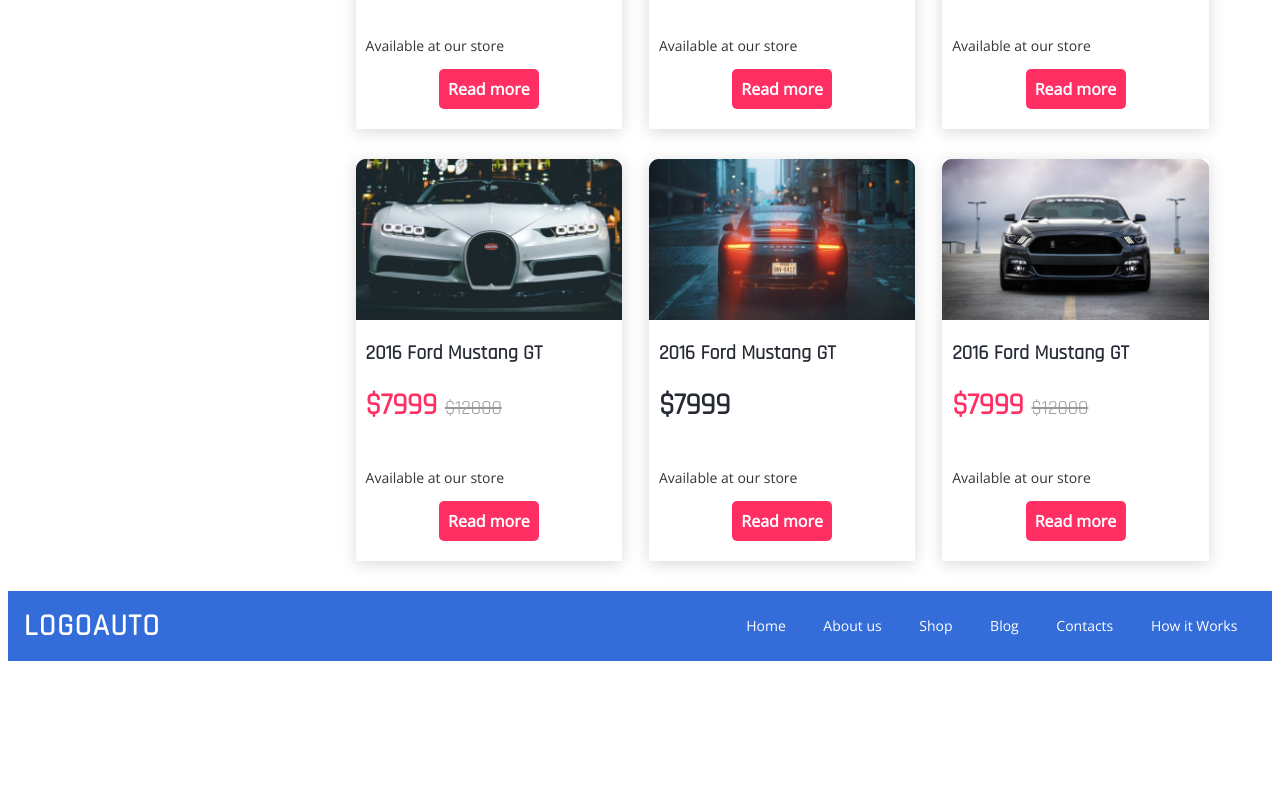
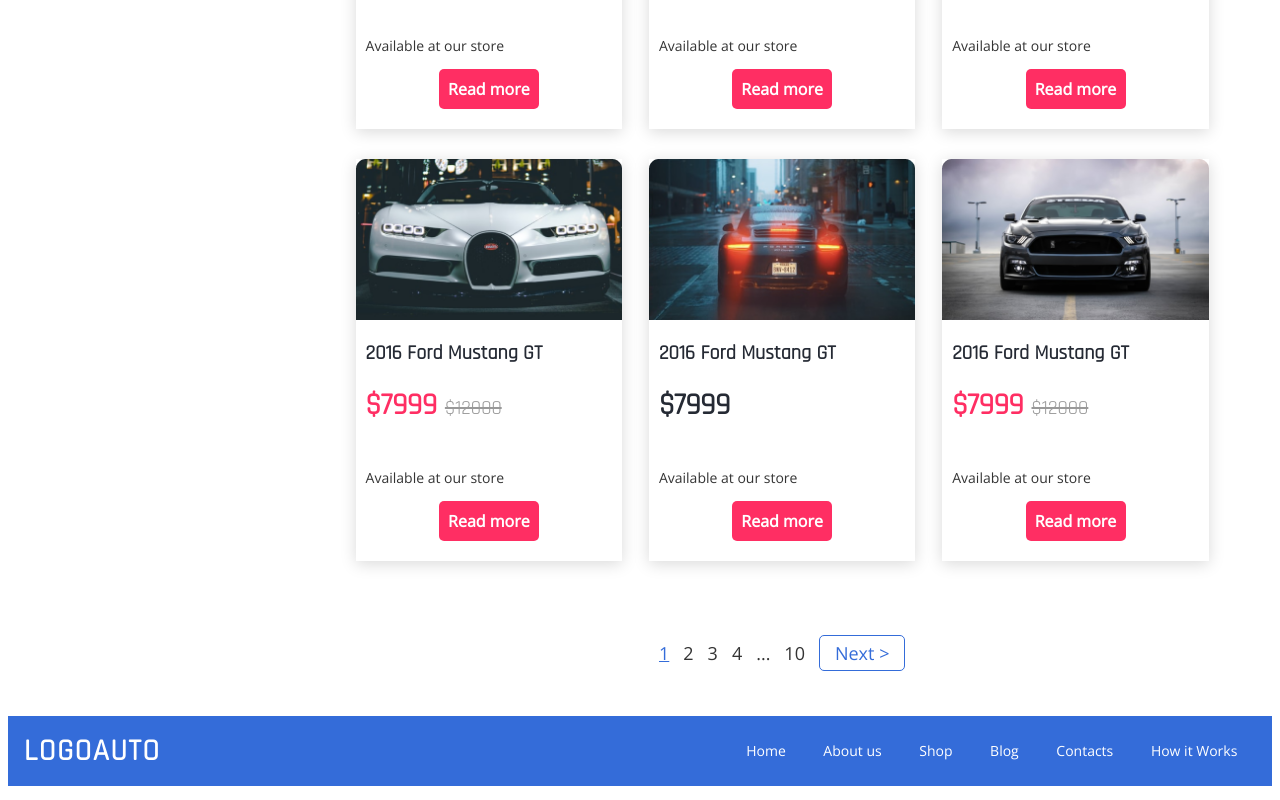
Before and after one commit to Larin13/LOGAUTO, a plain HTML site: page shop.html in a window 1280 px wide. Shown: the part 941-1741 px from the top of the page. Before the commit the page ends 1616 px from the top, so only its background shows below. Drawn offline with nearby package versions, Linux system fonts and the light colour scheme.

Commit message:
add page nubmer

```diff
--- a/css/shop.css
+++ b/css/shop.css
@@ -34,6 +34,10 @@
    line-height: 19px;
    color: #252A34;
    text-decoration: none;
+}
+
+.nav_link_active{
+   border-bottom: 2px solid #252A34;
 }
 
 .nav_link:hover{
@@ -275,6 +279,51 @@
    border: 1px solid black;
 }
 
+.page_number{
+   text-align: center;
+   padding-bottom: 50px;
+   padding-top: 50px;
+}
+
+.page_number_link{
+   font-family: Open Sans;
+   font-style: normal;
+   font-weight: normal;
+   font-size: 18px;
+   line-height: 25px;
+   color: #343434;
+   text-decoration: none;
+   margin-right: 10px;
+}
+
+.page_number_link_active{
+   color: #346CD9;
+   text-decoration: underline;
+}
+
+.page_number_link:hover{
+   color: #346CD9;
+}
+
+.page_number_btn{
+   border: 1px solid #346CD9;
+   box-sizing: border-box;
+   border-radius: 5px;
+   font-family: Open Sans;
+   font-style: normal;
+   font-weight: normal;
+   font-size: 18px;
+   line-height: 25px;
+   color: #346CD9;
+   text-decoration: none;
+   padding: 5px 15px;
+}
+
+.page_number_btn:hover{
+   font-weight: 900;
+   border: 1px solid #346CD9;
+}
+
 .footer{
    display: flex;
    justify-content: space-around;
--- a/shop.html
+++ b/shop.html
@@ -17,9 +17,9 @@
          <div class="logo"><img class="hedaer_logo" src="./image/LOGOAuto.png" alt="logo"></div>
          <nav class="nav">
             <ul class="nav_list">
-               <li class="nav_item"><a href="#" class="nav_link">Home</a></li>
+               <li class="nav_item"><a href="https://larin13.github.io/flex/index.html" class="nav_link">Home</a></li>
                <li class="nav_item"><a href="#" class="nav_link">About us</a></li>
-               <li class="nav_item"><a href="#" class="nav_link">Shop</a></li>
+               <li class="nav_item"><a href="#" class="nav_link nav_link_active">Shop</a></li>
                <li class="nav_item"><a href="#" class="nav_link">Blog</a></li>
                <li class="nav_item"><a href="#" class="nav_link">Contacts</a></li>
                <li class="nav_item"><a href="#HowItWorks" class="nav_link">How it Works</a></li>
@@ -140,6 +140,15 @@
                   <button class="shop_item_btn">Read more</button>
                </div>
             </div>
+            <div class="page_number">
+               <a href="#" class="page_number_link page_number_link_active">1</a>
+               <a href="#" class="page_number_link">2</a>
+               <a href="#" class="page_number_link">3</a>
+               <a href="#" class="page_number_link">4</a>
+               <a href="#" class="page_number_link">...</a>
+               <a href="#" class="page_number_link">10</a>
+               <a href="#" class="page_number_btn">Next &gt;</a>
+            </div>
          </div>
       </main>
    </div>
```
Also changed, not shown: index.html (+1 -1 lines).
